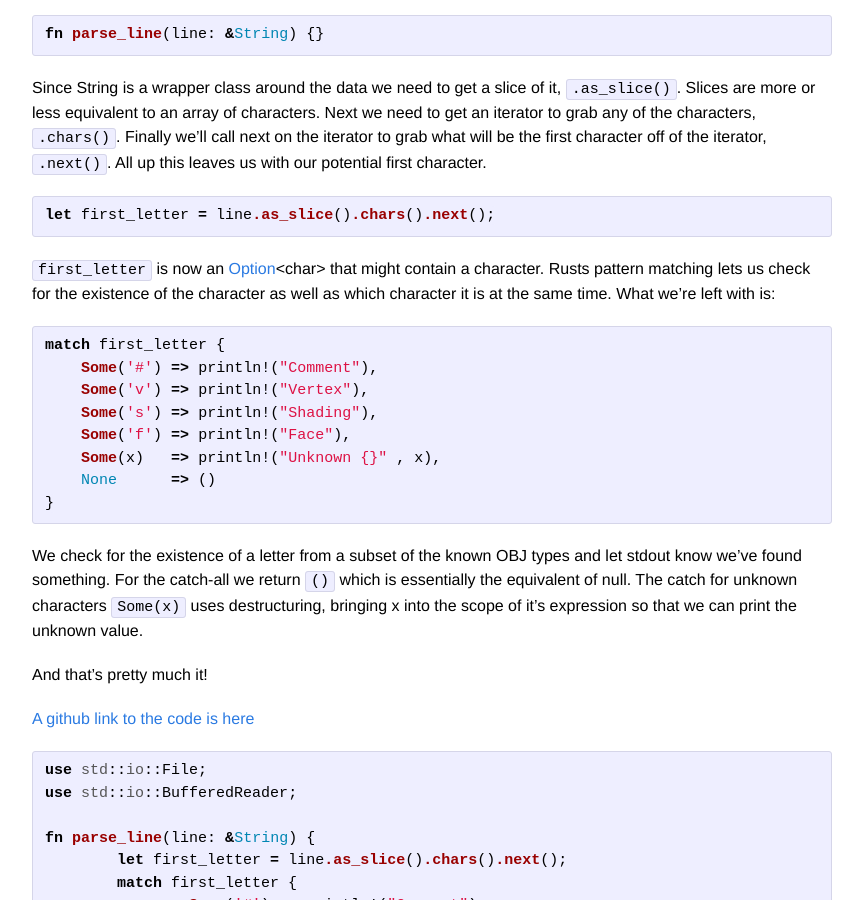
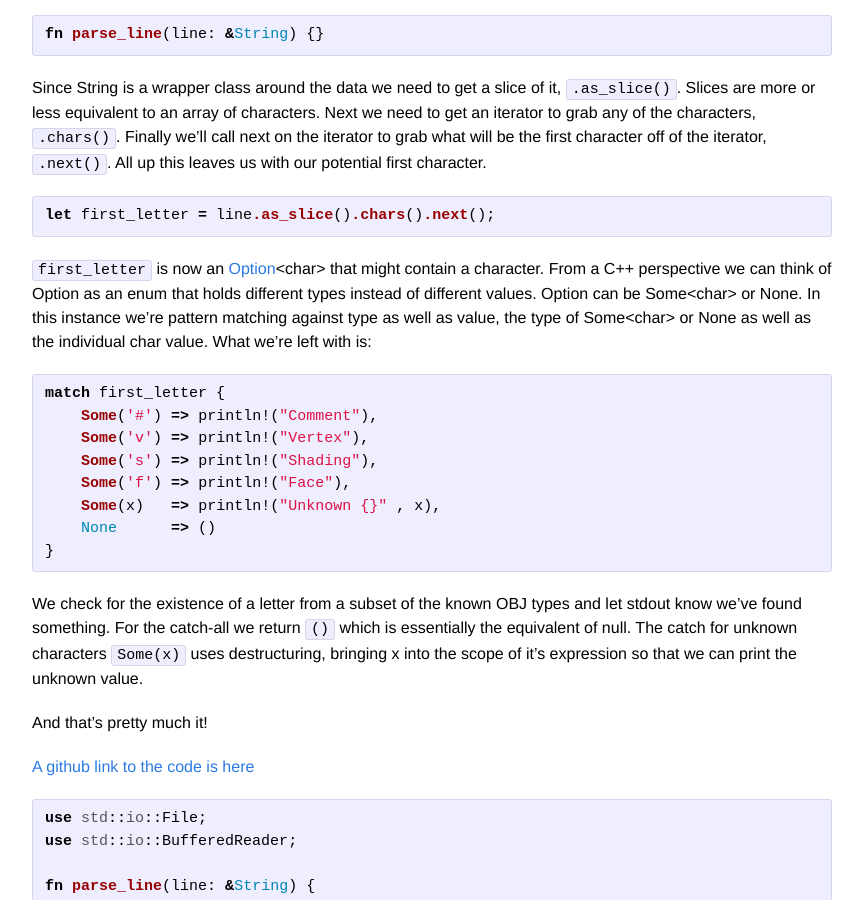
Before and after one commit to jaredly/PudgePacket.github.io, a Jekyll site: the page built from _posts/2014-07-28-first-taste-of-rust.markdown, in a window 1280 px wide and 900 px high, scrolled down 2504 px. Shown: the whole window, without its empty margins (208-1071 px from the left). Built offline with Jekyll 4.4.1, drawn with Linux system fonts in a browser that asks for light colours.

Commit message:
Refined definition of Option

```diff
--- a/_posts/2014-07-28-first-taste-of-rust.markdown
+++ b/_posts/2014-07-28-first-taste-of-rust.markdown
@@ -97,7 +97,7 @@ Since String is a wrapper class around the data we need to get a slice of it, `.
 let first_letter = line.as_slice().chars().next();
 {% endhighlight %}
 
-`first_letter` is now an [Option](http://doc.rust-lang.org/std/option/)\<char\> that might contain a character. Rusts pattern matching lets us check for the existence of the character as well as which character it is at the same time. What we're left with is:
+`first_letter` is now an [Option](http://doc.rust-lang.org/std/option/)\<char\> that might contain a character. From a C++ perspective we can think of Option as an enum that holds different types instead of different values. Option can be Some\<char\> or None. In this instance we're pattern matching against type as well as value, the type of Some\<char\> or None as well as the individual char value. What we're left with is:
 
 {% highlight rust %}
 match first_letter {
```
